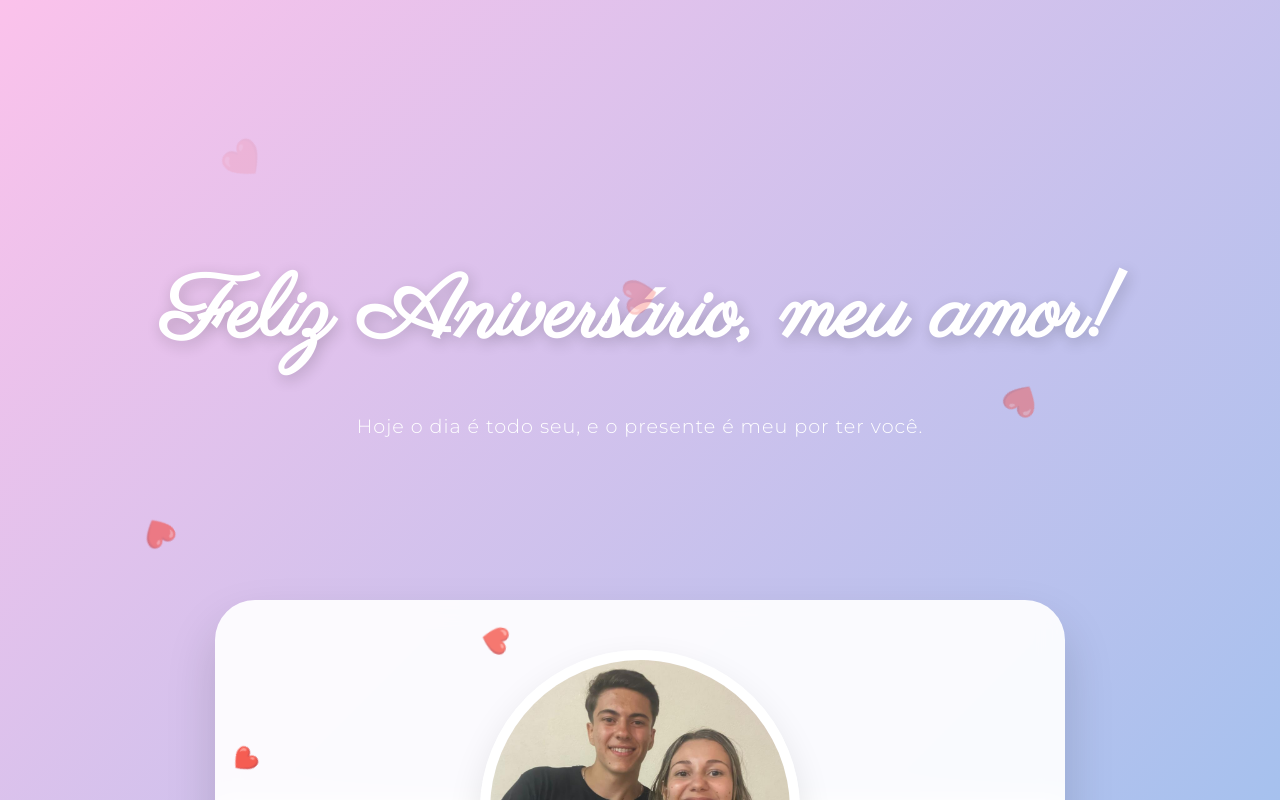
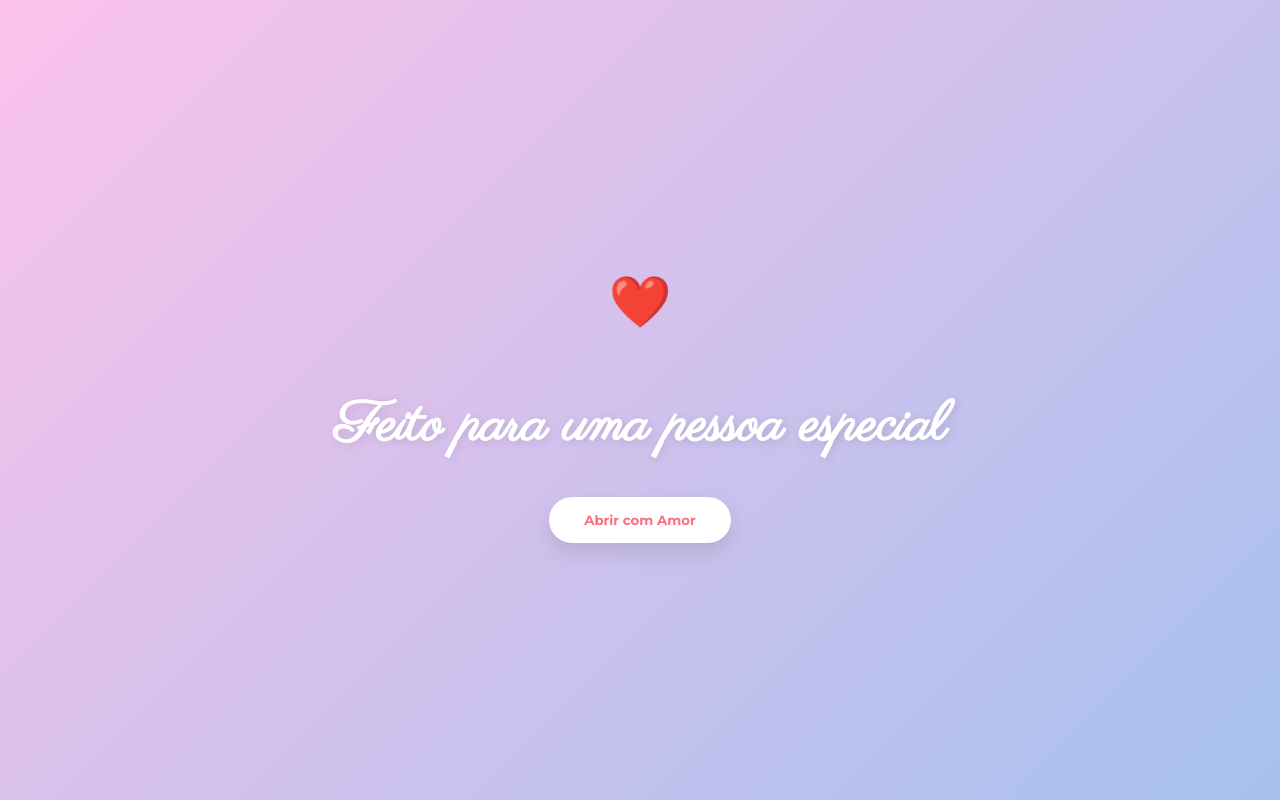
Before and after one commit to LUCASPZ77/aniversario-mimi, a plain HTML site: page index.html in a window 1280 px wide. Shown: the top 800 px of the page. Drawn offline with Linux system fonts and the light colour scheme.

Commit message:
feat: tela de entrada especial e ajustes de som

```diff
--- a/index.html
+++ b/index.html
@@ -26,6 +26,54 @@
             background-color: #f8f9fa;
         }
 
+        /* TELA DE ENTRADA (SPLASH SCREEN) */
+        #splash-screen {
+            position: fixed;
+            top: 0; left: 0; width: 100%; height: 100%;
+            background: var(--gradient-bg);
+            display: flex;
+            flex-direction: column;
+            justify-content: center;
+            align-items: center;
+            z-index: 9999;
+            transition: opacity 1s ease, visibility 1s;
+        }
+
+        .splash-content {
+            text-align: center;
+            color: white;
+            animation: fadeIn 2s ease;
+        }
+
+        .splash-content h2 {
+            font-family: 'Parisienne', cursive;
+            font-size: clamp(2rem, 8vw, 3.5rem);
+            margin-bottom: 20px;
+            text-shadow: 2px 2px 10px rgba(0,0,0,0.1);
+        }
+
+        .heart-loader {
+            font-size: 50px;
+            animation: pulse 1.5s infinite;
+            margin-bottom: 30px;
+        }
+
+        .enter-btn {
+            padding: 15px 35px;
+            font-family: 'Montserrat', sans-serif;
+            font-weight: bold;
+            background: white;
+            color: var(--primary-color);
+            border: none;
+            border-radius: 50px;
+            cursor: pointer;
+            box-shadow: 0 10px 20px rgba(0,0,0,0.1);
+            transition: transform 0.3s ease;
+        }
+
+        .enter-btn:hover { transform: scale(1.1); }
+
+        /* ESTILOS DO CONTEÚDO PRINCIPAL */
         .background-gradient {
             position: fixed;
             top: 0; left: 0; width: 100%; height: 100%;
@@ -120,6 +168,14 @@
             color: var(--primary-color);
         }
 
+        @keyframes pulse {
+            0% { transform: scale(1); }
+            50% { transform: scale(1.2); }
+            100% { transform: scale(1); }
+        }
+
+        @keyframes fadeIn { from { opacity: 0; } to { opacity: 1; } }
+
         @keyframes fadeInUp {
             from { opacity: 0; transform: translateY(30px); }
             to { opacity: 1; transform: translateY(0); }
@@ -153,6 +209,14 @@
 </head>
 <body>
 
+    <div id="splash-screen">
+        <div class="splash-content">
+            <div class="heart-loader">❤️</div>
+            <h2>Feito para uma pessoa especial</h2>
+            <button class="enter-btn" onclick="closeSplash()">Abrir com Amor</button>
+        </div>
+    </div>
+
     <div class="background-gradient"></div>
     <div id="heart-particle-container"></div>
 
@@ -173,9 +237,9 @@
             <h2 class="section-title">Para a minha Mimi</h2>
             <div class="message-content">
                 <p>Feliz aniversário, meu amor! Queria te desejar tudo de bom e o mais incrível deste mundo. Aproveite bastante o seu dia e continue sendo essa mulher tão dedicada e esforçada; eu te admiro muito por isso.</p>
-                <p>Queria aproveitar para dizer algumas coisas... Você chegou de repente na minha vida e, aos poucos, foi tomando o meu coração. Eu espero muito que a gente dê certo, pois você é tudo o que eu sempre procurei: uma garota estudiosa, linda, maravilhosa, que tem visão de futuro e, o mais importante de tudo, segue o caminho de Deus!</p>
-                <p>Torço muito para que você consiga realizar todos os seus sonhos e que consiga bater a sua meta no ENEM (kkkkkk), porque eu vejo o seu esforço todos os dias e o quanto você merece.</p>
-                <p>A cada dia que passa, eu crio mais admiração e amor por você. Todos os dias eu agradeço a Deus por ter te colocado na minha vida. Estou morrendo de saudades! Que Deus abençoe você e a sua família.</p>
+                <p>Queria aproveitar para dizer algumas coisas... Você chegou de repente na minha vida e, aos poucos, foi tomando o meu coração. Eu espero muito que a gente dê certo, pois você é tudo o que eu sempre procurei: uma garota estudiosa, linda, maravilhosa, engraçada, que tem visão de futuro, e o mais importante de tudo, segue o caminho de Deus!</p>
+                <p>Torço muito para que você consiga realizar todos os seus sonhos e que consiga bater a sua meta no ENEM (kkkkkk), porque eu vejo o seu espaço todos os dias e o quanto você merece.</p>
+                <p>A cada dia que passa, eu crio mais admiração e amor por você. Todos os dias eu agradeço a Deus por ter te colocado na minha vida. Estou morrendo de saudades! Que Deus abençoe você e a sua família. Espero que você seja a mulher com quem eu me case!</p>
             </div>
             <p class="signature">Beijos, meu amor! 🫶</p>
         </section>
@@ -188,9 +252,19 @@
     <script>
         const titleElement = document.getElementById('typing-text');
         const audioElement = document.getElementById('background-audio');
+        const splash = document.getElementById('splash-screen');
         const text = "Feliz Aniversário, meu amor!";
         let index = 0;
         let audioStarted = false;
+
+        // Função para fechar a tela de entrada e começar a música
+        function closeSplash() {
+            splash.style.opacity = '0';
+            splash.style.visibility = 'hidden';
+            // Inicia a música e a digitação ao abrir
+            startMusic();
+            setTimeout(typeWriter, 500);
+        }
 
         function typeWriter() {
             if (index < text.length) {
@@ -200,7 +274,6 @@
             }
         }
 
-        // Função para tocar a música
         function startMusic() {
             if (!audioStarted) {
                 audioElement.volume = 0.5;
@@ -213,7 +286,6 @@
         }
 
         window.onload = () => {
-            setTimeout(typeWriter, 500);
             startHeartRain();
         };
 
```
